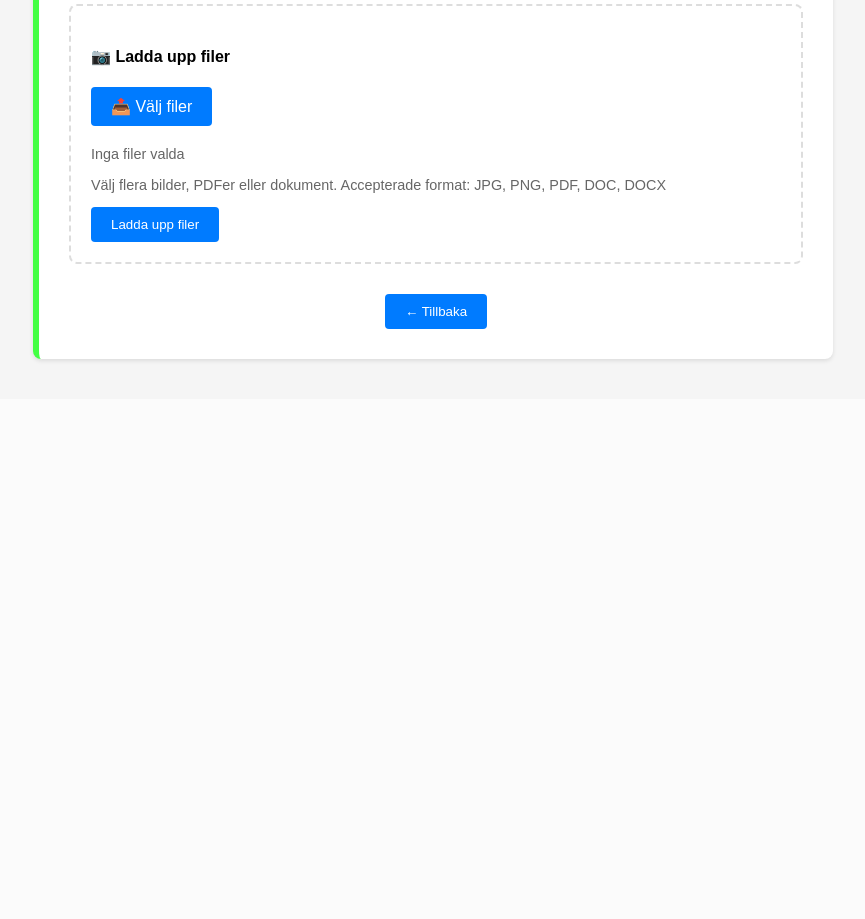
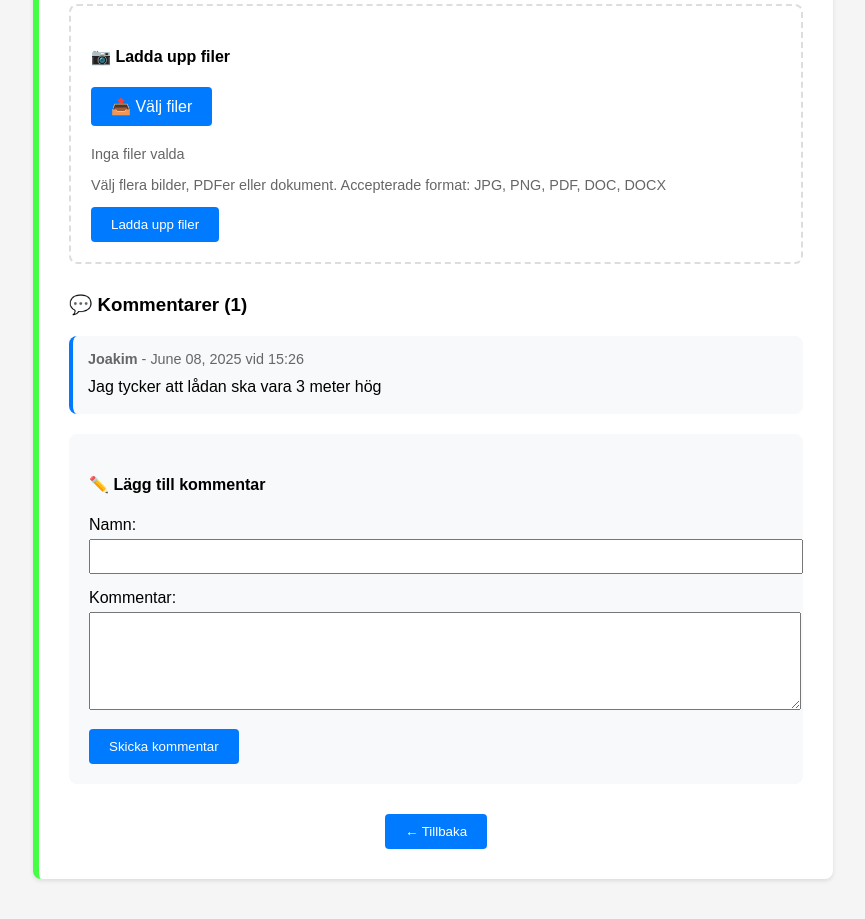
Before and after one commit to jocke-champ/SummerHouseProject, a FastAPI app: page /todo/3 in a window 1280 px wide. Shown: the part 595-1514 px from the top of the page, without its empty margins (207-1072 px from the left). Before the commit the page ends 957 px from the top, so only its background shows below. Run offline with FastAPI, Linux system fonts and the light colour scheme.

Commit message:
adderade kommentarer

```diff
--- a/app/routers/todos.py
+++ b/app/routers/todos.py
@@ -3,7 +3,7 @@ from fastapi.responses import HTMLResponse, RedirectResponse
 from fastapi.templating import Jinja2Templates
 from sqlalchemy.orm import Session
 from sqlalchemy import desc, asc
-from app.models import Todo
+from app.models import Todo, Comment
 from app.dependencies import get_db
 from typing import Optional
 
@@ -124,6 +124,26 @@ async def delete_todo(todo_id: int, db: Session = Depends(get_db)):
     db.commit()
     return RedirectResponse(url="/", status_code=303)
 
+@router.post("/api/todos/{todo_id}/comments")
+async def add_comment(
+    todo_id: int,
+    author: str = Form(...),
+    content: str = Form(...),
+    db: Session = Depends(get_db)
+):
+    todo = db.query(Todo).filter(Todo.id == todo_id).first()
+    if not todo:
+        raise HTTPException(status_code=404, detail="Todo not found")
+
+    comment = Comment(
+        todo_id=todo_id,
+        author=author,
+        content=content
+    )
+    db.add(comment)
+    db.commit()
+    return RedirectResponse(url=f"/todo/{todo_id}", status_code=303)
+
 @router.get("/api/todos")
 async def get_todos(
     sort_by: str = Query("date", regex="^(date|priority|author|title)$"),
--- a/templates/todo_detail.html
+++ b/templates/todo_detail.html
@@ -35,6 +35,14 @@
         .btn { background: #007bff; color: white; padding: 10px 20px; border: none; border-radius: 4px; cursor: pointer; }
         .btn:hover { background: #0056b3; }
         .file-input { margin: 10px 0; }
+
+        .comments-section { margin-top: 30px; }
+        .comments-list { margin: 20px 0; }
+        .comment { background: #f8f9fa; padding: 15px; margin: 10px 0; border-radius: 8px; border-left: 4px solid #007bff; }
+        .comment-meta { font-size: 0.9em; color: #666; margin-bottom: 8px; }
+        .comment-content { line-height: 1.5; white-space: pre-wrap; }
+        .add-comment { background: #f8f9fa; padding: 20px; border-radius: 8px; margin-top: 20px; }
+
         h1 { color: #333; margin-bottom: 10px; }
     </style>
 </head>
@@ -113,6 +121,38 @@
                 </script>
             </div>
 
+            <div class="comments-section">
+                <h3>💬 Kommentarer ({{ todo.comments|length }})</h3>
+
+                {% if todo.comments %}
+                <div class="comments-list">
+                    {% for comment in todo.comments %}
+                    <div class="comment">
+                        <div class="comment-meta">
+                            <strong>{{ comment.author }}</strong> - {{ comment.created_at.strftime('%B %d, %Y vid %H:%M') }}
+                        </div>
+                        <div class="comment-content">{{ comment.content }}</div>
+                    </div>
+                    {% endfor %}
+                </div>
+                {% endif %}
+
+                <div class="add-comment">
+                    <h4>✏️ Lägg till kommentar</h4>
+                    <form action="/api/todos/{{ todo.id }}/comments" method="post">
+                        <div style="margin-bottom: 15px;">
+                            <label for="author">Namn:</label>
+                            <input type="text" name="author" required style="width: 100%; padding: 8px; margin-top: 5px;">
+                        </div>
+                        <div style="margin-bottom: 15px;">
+                            <label for="content">Kommentar:</label>
+                            <textarea name="content" required style="width: 100%; height: 80px; padding: 8px; margin-top: 5px;"></textarea>
+                        </div>
+                        <button type="submit" class="btn">Skicka kommentar</button>
+                    </form>
+                </div>
+            </div>
+
             <div style="margin-top: 30px; text-align: center;">
                 <button class="btn" onclick="window.history.back()">← Tillbaka</button>
             </div>
```
Also changed, not shown: app/models.py (+12 -0 lines), summer_house.db.
